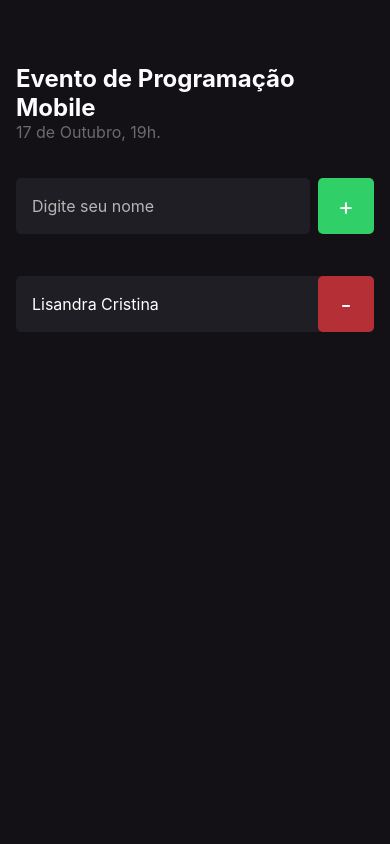
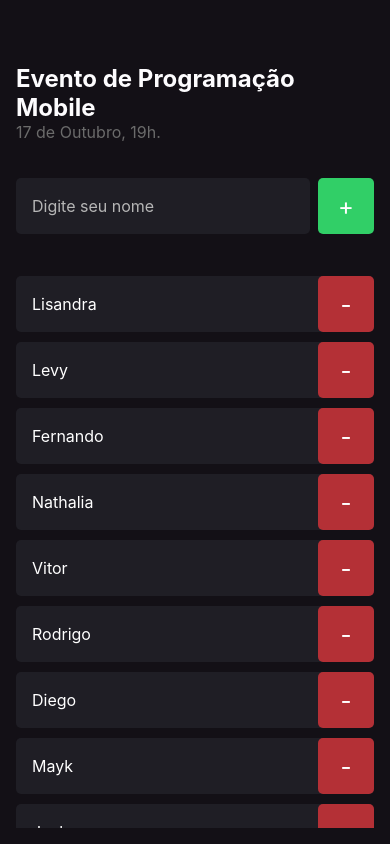
Before and after one commit to lilicrst/imhere, a React Native app: screen / in a window 390 px wide. Built offline with nearby package versions, Linux system fonts and the light colour scheme.

Commit message:
feat: static list scrollview

```diff
--- a/src/screens/Home/index.tsx
+++ b/src/screens/Home/index.tsx
@@ -1,4 +1,4 @@
-import { Text, View, TextInput, TouchableOpacity } from 'react-native';
+import { Text, View, TextInput, TouchableOpacity, ScrollView } from 'react-native';
 
 import { styles } from './styles';
 
@@ -6,12 +6,16 @@ import { Participant } from '../../components/Participant';
 
 export function Home() {
 
+  const participants = [
+    'Lisandra', 'Levy', 'Fernando', 'Nathalia', 'Vitor', 'Rodrigo', 'Diego', 'Mayk', 'Jack', 'Sebastião', 'Alysson', 'Max'
+  ]
+
   function handleParticipantAdd() {
-    console.log("Adicionar participante");
+    console.log("Add participant");
   }
 
   function handleParticipantRemove() {
-    console.log("Remover participante");
+    console.log("Remove participant");
   }
 
   return (
@@ -38,7 +42,18 @@ export function Home() {
         </TouchableOpacity>
       </View>
 
-      <Participant name="Lisandra Cristina" onRemove={handleParticipantRemove}/>
+      <ScrollView showsVerticalScrollIndicator={false}>
+        {
+          participants.map(participants => (
+            <Participant
+              key={participants}
+              name={participants}
+              onRemove={handleParticipantRemove}
+            />
+          ))
+        }
+      </ScrollView>
+
     </View>
   )
 }
```
